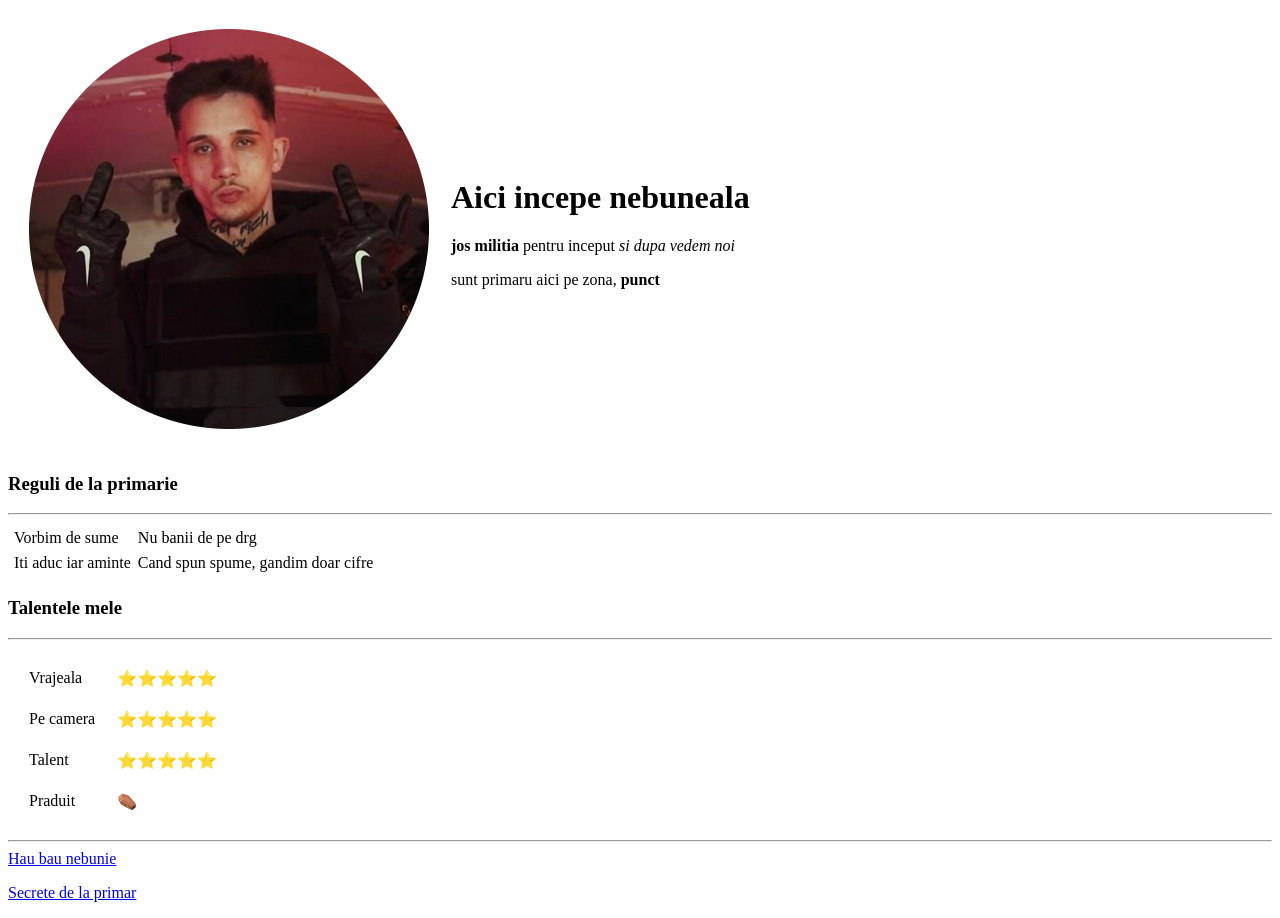
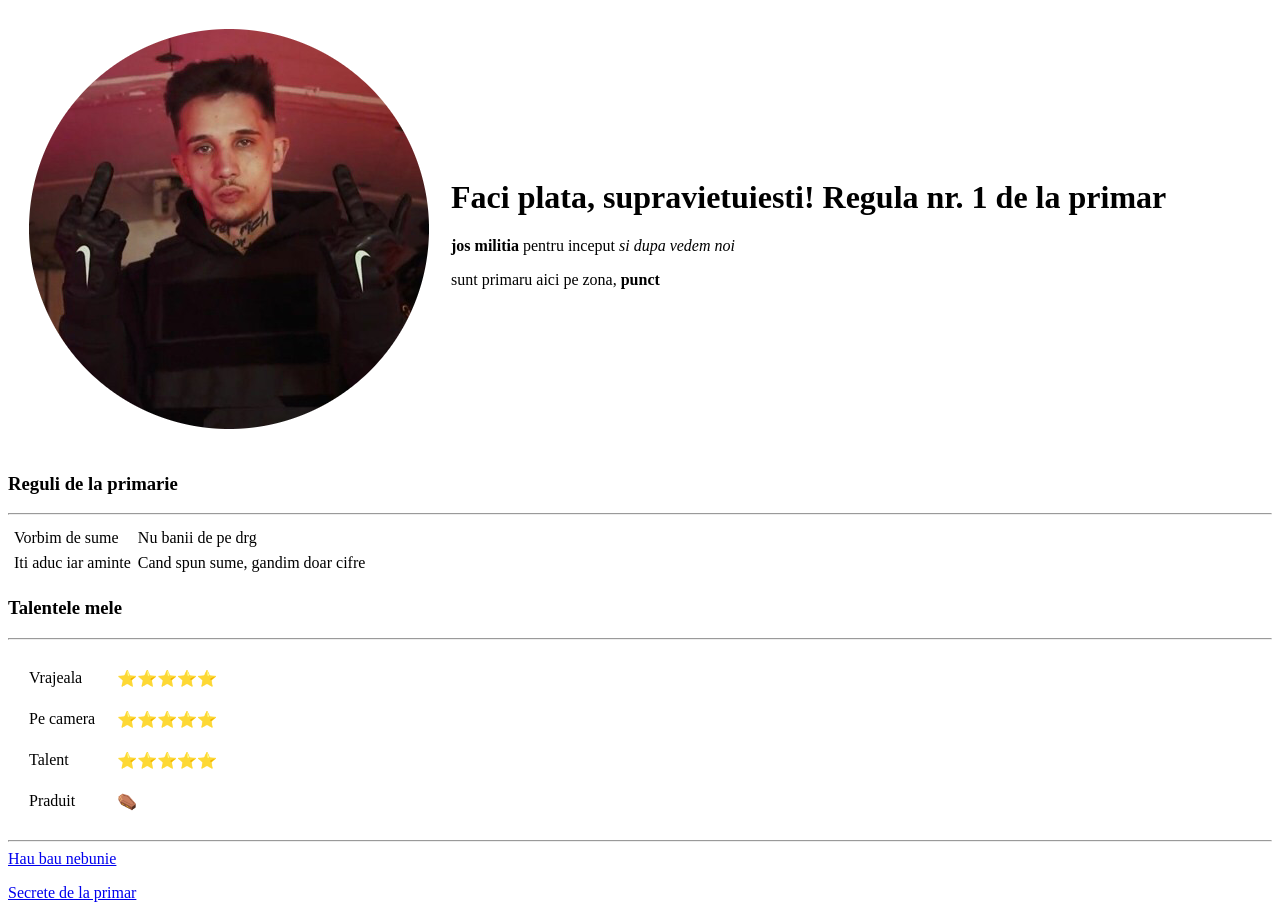
Before and after one commit to idlungu95/Primaria, a plain HTML site: page index.html in a window 1280 px wide. Drawn offline with Linux system fonts and the light colour scheme.

Commit message:
Update index.html

```diff
--- a/index.html
+++ b/index.html
@@ -7,8 +7,8 @@
 <body>
   <table cellspacing="20">
     <tr>
-      <td><img src="images/mgk-modified.png" alt="Aici fac plata, sa stii cum stam nasule"></td>
-      <td><h1>Aici incepe nebuneala</h1>
+      <td><img src="images/mgk-modified.png" alt="Aici faci plata, sa stii cum stam nasule"></td>
+      <td><h1>Faci plata, supravietuiesti! Regula nr. 1 de la primar</h1>
         <p><strong>jos militia</strong> pentru inceput <em>si dupa vedem noi</em></p>
         <p> sunt primaru aici pe zona, <strong>punct</strong></p> </td>
     </tr>
@@ -22,7 +22,7 @@
   </tr>
   <tr>
     <td>Iti aduc iar aminte</td>
-    <td>Cand spun spume, gandim doar cifre</td>
+    <td>Cand spun sume, gandim doar cifre</td>
   </tr>
 </table>
 </hr>
```
